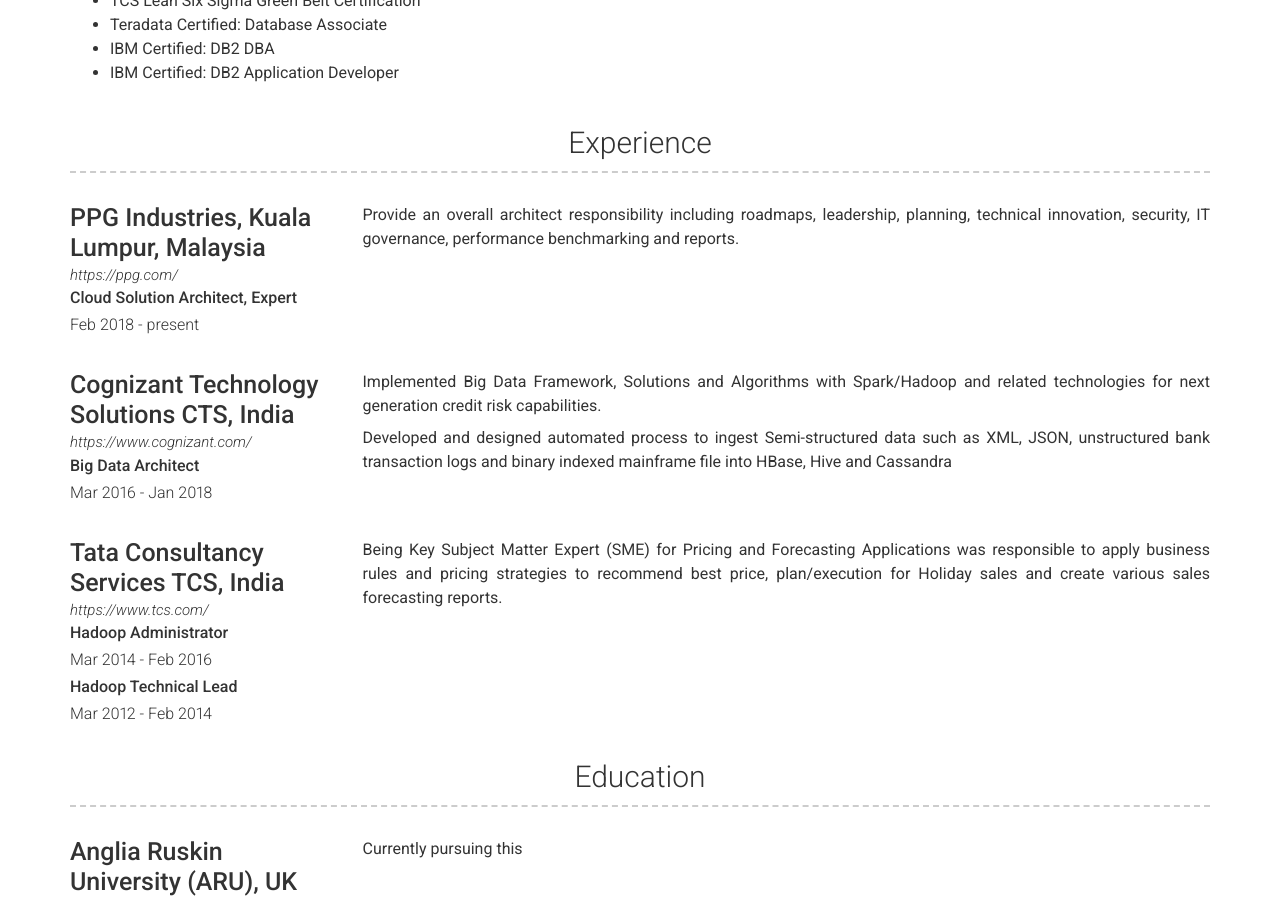
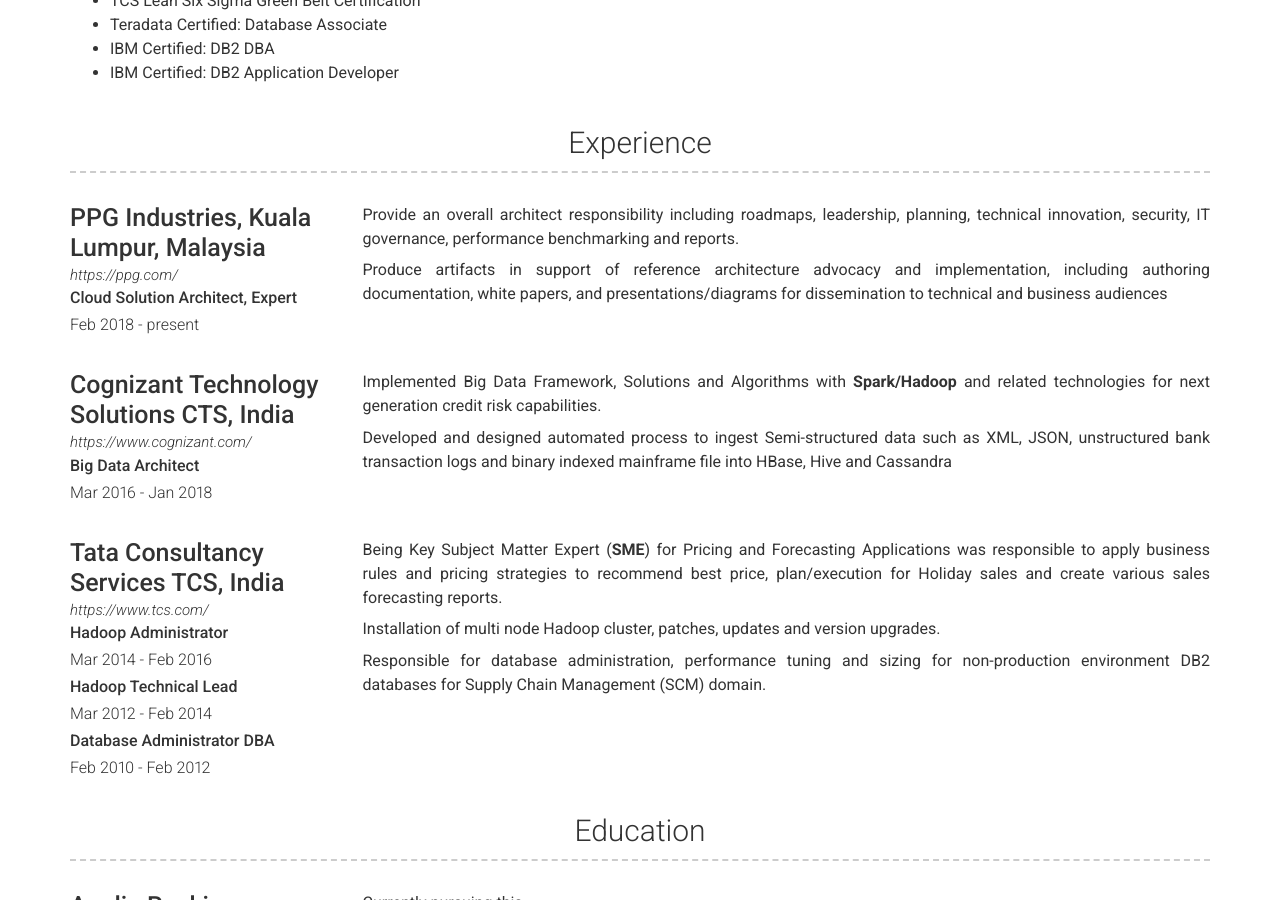
Before and after one commit to mohd-hasnain/mohd-hasnain.github.io, a Jekyll site: the page built from index.md, in a window 1280 px wide and 900 px high, scrolled down 959 px. Built offline with Jekyll 4.4.1, drawn with Linux system fonts in a browser that asks for light colours; nearby versions of some CDN libraries.

Commit message:
Update experience.yml

```diff
--- a/_data/experience.yml
+++ b/_data/experience.yml
@@ -8,6 +8,8 @@
   description: | # this will include new lines to allow paragraphs
     Provide an overall architect responsibility including roadmaps, leadership, planning, technical innovation, security, IT governance, performance benchmarking and reports.
 
+    Produce artifacts in support of reference architecture advocacy and implementation, including authoring documentation, white papers, and presentations/diagrams for dissemination to technical and business audiences
+
 - company:  Cognizant Technology Solutions CTS, India
   link: https://www.cognizant.com/
   job_title: Big Data Architect
@@ -15,7 +17,7 @@
   #quote: >
   # A global supplier of paints, coatings, and specialty materials.
   description: | # this will include new lines to allow paragraphs
-    Implemented Big Data Framework, Solutions and Algorithms with Spark/Hadoop and related technologies for next generation credit risk capabilities.
+    Implemented Big Data Framework, Solutions and Algorithms with **Spark/Hadoop** and related technologies for next generation credit risk capabilities.
 
     Developed and designed automated process to ingest Semi-structured data such as XML, JSON, unstructured bank transaction logs and binary indexed mainframe file into HBase, Hive and Cassandra
 
@@ -26,7 +28,14 @@
       dates: Mar 2014 - Feb 2016
     - title: Hadoop Technical Lead
       dates: Mar 2012 - Feb 2014
+    - title: Database Administrator DBA
+      dates: Feb 2010 - Feb 2012
   #quote: >
   # A global supplier of paints, coatings, and specialty materials.
   description: | # this will include new lines to allow paragraphs
-    Being Key Subject Matter Expert (SME) for Pricing and Forecasting Applications was responsible to apply business rules and pricing strategies to recommend best price, plan/execution for Holiday sales and create various sales forecasting reports.
+
+    Being Key Subject Matter Expert (**SME**) for Pricing and Forecasting Applications was responsible to apply business rules and pricing strategies to recommend best price, plan/execution for Holiday sales and create various sales forecasting reports.
+
+    Installation of multi node Hadoop cluster, patches, updates and version upgrades.
+
+    Responsible for database administration, performance tuning and sizing for non-production environment DB2 databases for Supply Chain Management (SCM) domain.
```
